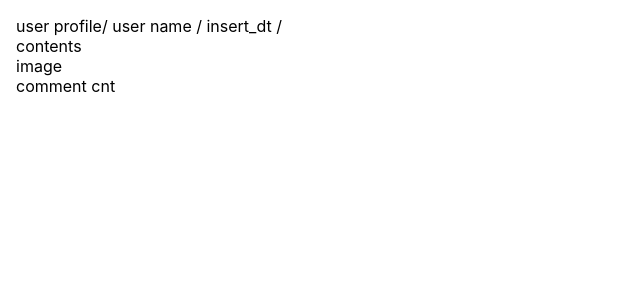
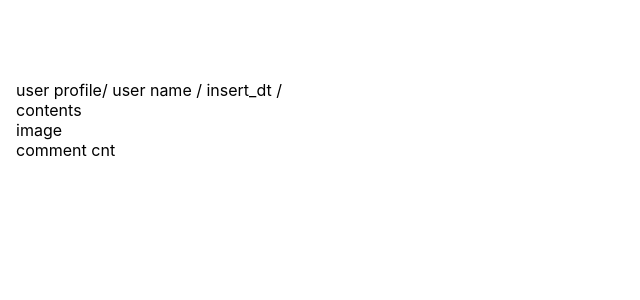
Before and after one commit to crown0205/prac_week3, a React (Create React App) app: page / in a window 1280 px wide. Shown: the top 300 px of the page, without its empty margins (0-640 px from the left). Built offline with nearby package versions, Linux system fonts and the light colour scheme.

Commit message:
그리드 컴포넌트로 일단 틀 짜주기 어떤 컨텐츠 먼저 들어가지 생각해주면서

```diff
--- a/src/components/Post.js
+++ b/src/components/Post.js
@@ -5,6 +5,19 @@ const Post = props => {
     <React.Fragment>
       {/* 그리드, 텍스트, 버튼, 이미지 컴포넌트 만들꺼임 */}
       <Grid padding="16px">
+        <Grid id_flex>
+
+        </Grid>
+        <Grid padding="16px">
+
+        </Grid>
+        <Grid>
+
+        </Grid>
+        <Grid padding="16px">
+
+        </Grid>
+
         <div>user profile/ user name / insert_dt / </div>
         <div>contents</div>
         <div>image</div>
```
